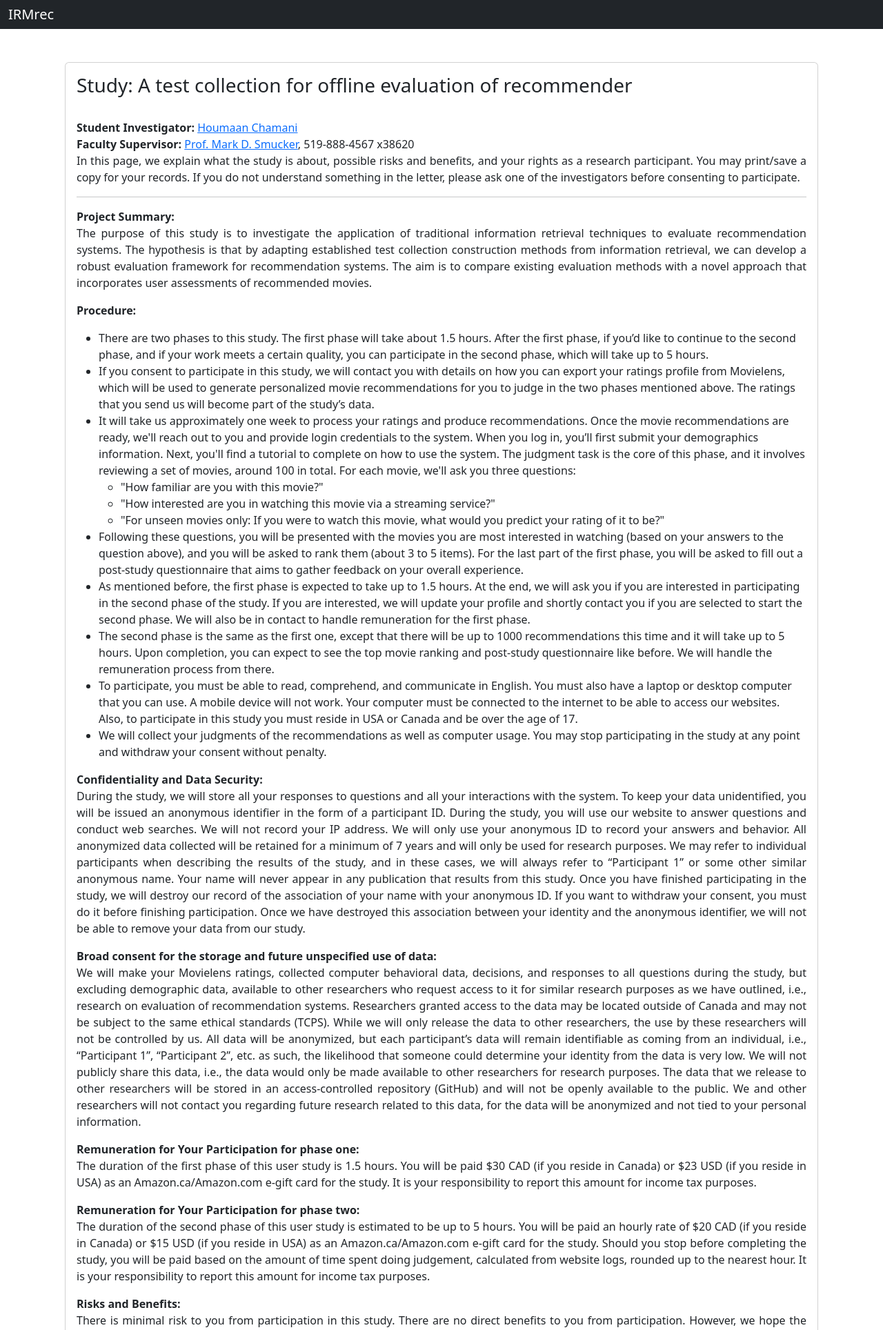
After one commit to maancham/IRMrec, a Django app: page /overview/ in a window 1280 px wide. The commit adds this page. Shown: the top 1928 px of the page at 69% size. Run offline with Django 4.2, Linux system fonts and the light colour scheme; some libraries are stand-ins or nearby versions.

Commit message:
overview page UI done

```diff
--- /dev/null
+++ b/movies/templates/movies/overview.html
@@ -0,0 +1,260 @@
+<title>{% block title %}IRMrec{% endblock %}</title>
+<link href="https://cdnjs.cloudflare.com/ajax/libs/bootstrap/5.3.0/css/bootstrap.min.css" rel="stylesheet"
+    type="text/css">
+
+<nav class="navbar navbar-expand-lg navbar-dark bg-dark" style="padding-top: 1px; padding-bottom: 1px;">
+    <div class="container-fluid">
+        <!-- Brand -->
+        <a class="navbar-brand" href="{% url 'home' %}">IRMrec</a>
+
+        <!-- Toggler -->
+        <button class="navbar-toggler" type="button" data-toggle="collapse" data-target="#mainMenu"
+            aria-controls="mainMenu" aria-expanded="false" aria-label="Toggle navigation">
+            <span class="navbar-toggler-icon"></span>
+        </button>
+    </div>
+</nav>
+
+
+<div class="container">
+    <ol class="breadcrumb my-4">
+        {% block breadcrumb %}
+        {% endblock %}
+    </ol>
+    {% block content %}
+    <div class="container">
+        <div class="row justify-content-center">
+            <div class="col-lg-12">
+                <div class="card">
+                    <div class="card-body">
+                        <h3 class="card-title">Study: A test collection for offline evaluation of recommender</h3>
+
+
+                        <p class="card-text" style="text-align: justify;">
+                            <br>
+                            <strong>Student Investigator: </strong> <a href="mailto:h2chaman@uwaterloo.ca">Houmaan
+                                Chamani</a>
+                            <br>
+                            <strong>Faculty Supervisor: </strong> <a href="mailto:mark.smucker@uwaterloo.ca">Prof. Mark
+                                D. Smucker</a>, 519-888-4567 x38620
+                            <br>
+                            In this page, we explain what the study is about, possible risks and benefits, and your
+                            rights as a research participant. You may print/save a copy for your records. If you do not
+                            understand something in the letter, please ask one of the investigators before consenting to
+                            participate.
+                        </p>
+                        <hr>
+
+                        <p class="card-text" style="text-align: justify;">
+                            <strong>Project Summary: </strong>
+                            <br>
+                            The purpose of this study is to investigate the application of traditional information
+                            retrieval techniques to evaluate recommendation systems. The hypothesis is that by adapting
+                            established test collection construction methods from information retrieval, we can develop
+                            a robust evaluation framework for recommendation systems. The aim is to compare existing
+                            evaluation methods with a novel approach that incorporates user assessments of recommended
+                            movies.
+                            <br>
+                        </p>
+                        <p class="card-text">
+                            <strong>Procedure:</strong>
+                        </p>
+                        <ul class="procedure-list">
+                            <li>There are two phases to this study. The first phase will take about 1.5 hours. After the
+                                first phase, if you’d like to continue to the second phase, and if your work meets a
+                                certain
+                                quality, you can participate in the second phase, which will take up to 5 hours.</li>
+                            <li>If you consent to participate in this study, we will contact you with details on how you
+                                can
+                                export your ratings profile from Movielens, which will be used to generate personalized
+                                movie
+                                recommendations for you to judge in the two phases mentioned above. The ratings that you
+                                send
+                                us will become part of the study’s data.</li>
+                            <li>It will take us approximately one week to process your ratings and produce
+                                recommendations.
+                                Once the movie recommendations are ready, we'll reach out to you and provide login
+                                credentials
+                                to the system. When you log in, you’ll first submit your demographics information. Next,
+                                you'll find a tutorial to complete on how to use the system. The judgment task is the
+                                core of
+                                this phase, and it involves reviewing a set of movies, around 100 in total. For each
+                                movie,
+                                we'll ask you three questions:
+                                <ul class="inner-list">
+                                    <li>"How familiar are you with this movie?"</li>
+                                    <li>"How interested are you in watching this movie via a streaming service?"</li>
+                                    <li>"For unseen movies only: If you were to watch this movie, what would you predict
+                                        your
+                                        rating of it to be?"</li>
+                                </ul>
+                            </li>
+                            <li>Following these questions, you will be presented with the movies you are most interested
+                                in
+                                watching (based on your answers to the question above), and you will be asked to rank
+                                them
+                                (about 3 to 5 items). For the last part of the first phase, you will be asked to fill
+                                out a
+                                post-study questionnaire that aims to gather feedback on your overall experience.</li>
+                            <li>As mentioned before, the first phase is expected to take up to 1.5 hours. At the end, we
+                                will
+                                ask you if you are interested in participating in the second phase of the study. If you
+                                are
+                                interested, we will update your profile and shortly contact you if you are selected to
+                                start
+                                the second phase. We will also be in contact to handle remuneration for the first phase.
+                            </li>
+                            <li>The second phase is the same as the first one, except that there will be up to 1000
+                                recommendations this time and it will take up to 5 hours. Upon completion, you can
+                                expect to
+                                see the top movie ranking and post-study questionnaire like before. We will handle the
+                                remuneration process from there.</li>
+                            <li>To participate, you must be able to read, comprehend, and communicate in English. You
+                                must
+                                also have a laptop or desktop computer that you can use. A mobile device will not work.
+                                Your
+                                computer must be connected to the internet to be able to access our websites. Also, to
+                                participate in this study you must reside in USA or Canada and be over the age of 17.
+                            </li>
+                            <li>We will collect your judgments of the recommendations as well as computer usage. You may
+                                stop
+                                participating in the study at any point and withdraw your consent without penalty.</li>
+                        </ul>
+
+
+                        <p class="card-text" style="text-align: justify;">
+                            <strong>Confidentiality and Data Security: </strong>
+                            <br>
+                            During the study, we will store all your responses to questions and all your interactions
+                            with the system. To keep your data unidentified, you will be issued an anonymous identifier
+                            in the form of a participant ID. During the study, you will use our website to answer
+                            questions and conduct web searches. We will not record your IP address. We will only use
+                            your anonymous ID to record your answers and behavior. All anonymized data collected will be
+                            retained for a minimum of 7 years and will only be used for research purposes. We may refer
+                            to individual participants when describing the results of the study, and in these cases, we
+                            will always refer to “Participant 1” or some other similar anonymous name. Your name will
+                            never appear in any publication that results from this study.
+                            Once you have finished participating in the study, we will destroy our record of the
+                            association of your name with your anonymous ID. If you want to withdraw your consent, you
+                            must do it before finishing participation. Once we have destroyed this association between
+                            your identity and the anonymous identifier, we will not be able to remove your data from our
+                            study.
+                            <br>
+                        </p>
+
+                        <p class="card-text" style="text-align: justify;">
+                            <strong>Broad consent for the storage and future unspecified use of data: </strong>
+                            <br>
+                            We will make your Movielens ratings, collected computer behavioral data, decisions, and
+                            responses to all questions during the study, but excluding demographic data, available to
+                            other researchers who request access to it for similar research purposes as we have
+                            outlined, i.e., research on evaluation of recommendation systems. Researchers granted access
+                            to the data may be located outside of Canada and may not be subject to the same ethical
+                            standards (TCPS). While we will only release the data to other researchers, the use by these
+                            researchers will not be controlled by us. All data will be anonymized, but each
+                            participant’s data will remain identifiable as coming from an individual, i.e., “Participant
+                            1”, “Participant 2”, etc. as such, the likelihood that someone could determine your identity
+                            from the data is very low. We will not publicly share this data, i.e., the data would only
+                            be made available to other researchers for research purposes. The data that we release to
+                            other researchers will be stored in an access-controlled repository (GitHub) and will not be
+                            openly available to the public. We and other researchers will not contact you regarding
+                            future research related to this data, for the data will be anonymized and not tied to your
+                            personal information.
+                            <br>
+                        </p>
+
+
+                        <p class="card-text" style="text-align: justify;">
+                            <strong>Remuneration for Your Participation for phase one: </strong>
+                            <br>
+                            The duration of the first phase of this user study is 1.5 hours. You will be paid $30 CAD
+                            (if you reside in Canada) or $23 USD (if you reside in USA) as an Amazon.ca/Amazon.com
+                            e-gift card for the study. It is your responsibility to report this amount for income tax
+                            purposes.
+                            <br>
+                        </p>
+
+
+                        <p class="card-text" style="text-align: justify;">
+                            <strong>Remuneration for Your Participation for phase two: </strong>
+                            <br>
+                            The duration of the second phase of this user study is estimated to be up to 5 hours. You
+                            will be paid an hourly rate of $20 CAD (if you reside in Canada) or $15 USD (if you reside
+                            in USA) as an Amazon.ca/Amazon.com e-gift card for the study. Should you stop before
+                            completing the study, you will be paid based on the amount of time spent doing judgement,
+                            calculated from website logs, rounded up to the nearest hour. It is your responsibility to
+                            report this amount for income tax purposes.
+                            <br>
+                        </p>
+
+
+                        <p class="card-text" style="text-align: justify;">
+                            <strong>Risks and Benefits: </strong>
+                            <br>
+                            There is minimal risk to you from participation in this study. There are no direct benefits
+                            to you from participation. However, we hope the study will provide results that can lead to
+                            advances in the evaluation and development of recommender systems that will benefit society
+                            at large.
+                            <br>
+                        </p>
+
+
+                        <p class="card-text" style="text-align: justify;">
+                            <strong>Research Ethics Clearance: </strong>
+                            <br>
+                            This study has been reviewed and received ethics clearance through a University of Waterloo
+                            Research Ethics Board (REB #45524) If you have questions for the Board, contact the Office
+                            of Research Ethics, toll-free at 1-833-643-2379 (Canada and USA), 1-519-888-4440, or
+                            reb@uwaterloo.ca. For all other questions regarding this project please contact the
+                            researchers listed above. Thank you for your interest in this project.
+                            <br>
+                        </p>
+
+                        <form method="post">
+                            {% csrf_token %}
+
+                            <div class="form-check">
+                                <input type="checkbox" class="form-check-input" id="consent1" name="consent1">
+                                <label class="form-check-label" for="consent1">
+                                    I confirm that I have fully read this document and I consent to all items above.
+                                </label>
+                            </div>
+
+                            <div class="form-check">
+                                <input type="checkbox" class="form-check-input" id="consent2" name="consent2">
+                                <label class="form-check-label" for="consent2">
+                                    I do not consent to the mentioned items above nor do I want to participate in the
+                                    study.
+                                </label>
+                            </div>
+
+                            <div class="mb-3">
+                                <label for="fullName" class="form-label">Full Name:</label>
+                                <input type="text" class="form-control" id="fullName" name="fullName" required>
+                            </div>
+
+                            <div class="mb-3">
+                                <label for="email" class="form-label">Email Address:</label>
+                                <input type="email" class="form-control" id="email" name="email" required>
+                            </div>
+
+                            <div class="mb-3">
+                                <label for="age" class="form-label">Age:</label>
+                                <input type="number" class="form-control" id="age" name="age" required>
+                            </div>
+
+                            <div class="mb-3">
+                                <label for="country" class="form-label">Country of Residence:</label>
+                                <input type="text" class="form-control" id="country" name="country" required>
+                            </div>
+
+                            <button type="submit" class="btn btn-primary">Submit</button>
+                        </form>
+
+                    </div>
+                </div>
+            </div>
+        </div>
+    </div>
+    {% endblock %}
+</div>
--- a/movies/urls.py
+++ b/movies/urls.py
@@ -11,4 +11,5 @@ urlpatterns = [
     path("item/<int:movie_id>/", views.movie_detail, name="movie_detail"),
     path("judge/", views.judge, name="movie_judge"),
     path("ranking/", views.final_ranking, name="final_ranking"),
+    path("overview/", views.overview, name="overview"),
 ]
--- a/movies/views.py
+++ b/movies/views.py
@@ -46,6 +46,10 @@ PROCESS TO POPULATE AN EMPTY DB:
 
 
 logger = logging.getLogger(__name__)
+
+
+def overview(request):
+    return render(request, "movies/overview.html")
 
 
 # Create your views here.
```
Also changed, not shown: movies/templates/movies/home.html (+12 -6 lines).
